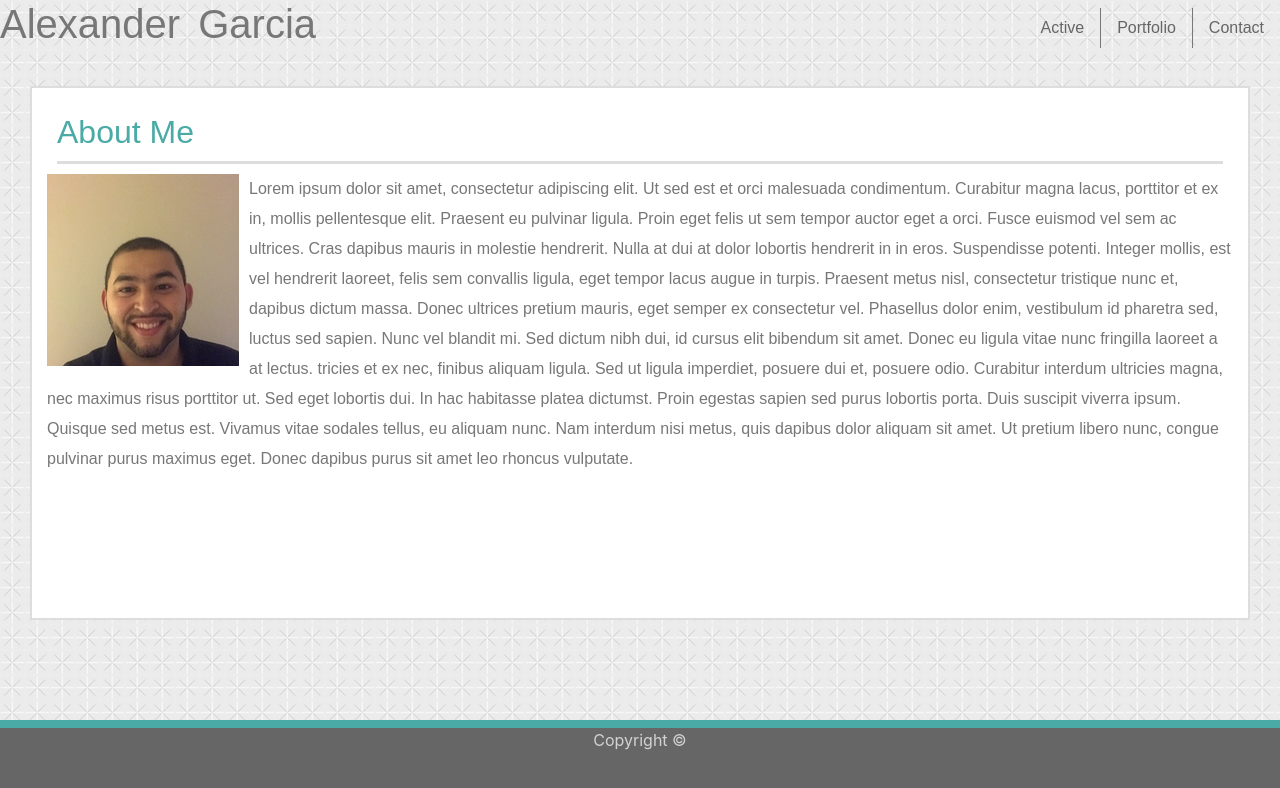
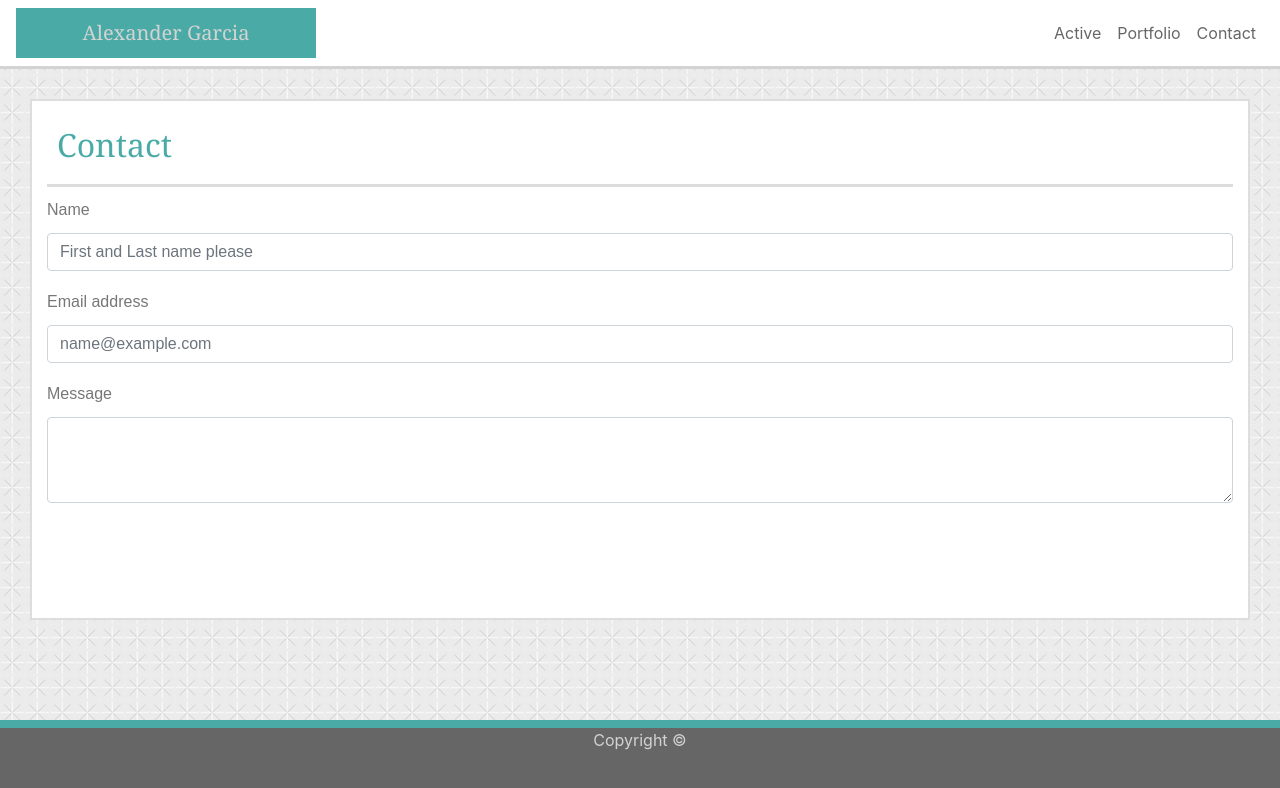
Before and after one commit to AlexPR704/recreate, a plain HTML site: page contact.html in a window 1280 px wide. Drawn offline with nearby package versions, Linux system fonts and the light colour scheme.

Commit message:
Contact done

```diff
--- a/contact.html
+++ b/contact.html
@@ -10,6 +10,52 @@
     <link rel="stylesheet" href="https://stackpath.bootstrapcdn.com/bootstrap/4.3.1/css/bootstrap.min.css"
         integrity="sha384-ggOyR0iXCbMQv3Xipma34MD+dH/1fQ784/j6cY/iJTQUOhcWr7x9JvoRxT2MZw1T" crossorigin="anonymous">
     <link rel="stylesheet" type="text/css" href="custom.css">
+</head>
+
+<body>
+    <div class="box">
+        <nav class="navbar navbar-expand-sm">
+            <a class="navbar-brand">Alexander Garcia</a>
+
+            <button class="navbar-toggler" data-toggle="collapse" data-target="#navbarMenu">
+                <span class="navbar-toggler-icon"></span>
+            </button>
+            <div class="collapse navbar-collapse" id="navbarMenu">
+                <ul class="navbar-nav ml-auto">
+                    <li class="nav-item">
+                        <a href="index.html" class="nav-link">Active</a>
+                    </li>
+                    <li class="nav-item">
+                        <a href="portfolio.html" class="nav-link">Portfolio</a>
+                    </li>
+                    <li class="nav-item">
+                        <a href="contact.html" class="nav-link">Contact</a>
+                    </li>
+                </ul>
+            </div>
+
+        </nav>
+    </div>
+    <div id="content">
+        <form>
+            <h2>Contact</h2>
+            <div class="form-group">
+                <label for="exampleFormControlInput1">Name</label>
+                <input type="email" class="form-control" id="exampleFormControlInput1"
+                    placeholder="First and Last name please">
+            </div>
+            <div class="form-group">
+                <label for="exampleFormControlInput1">Email address</label>
+                <input type="email" class="form-control" id="exampleFormControlInput1" placeholder="name@example.com">
+            </div>
+            <div class="form-group">
+                <label for="exampleFormControlTextarea1">Message</label>
+                <textarea class="form-control" id="exampleFormControlTextarea1" rows="3"></textarea>
+            </div>
+        </form>
+    </div>
+
+
     <script src="https://code.jquery.com/jquery-3.3.1.slim.min.js"
         integrity="sha384-q8i/X+965DzO0rT7abK41JStQIAqVgRVzpbzo5smXKp4YfRvH+8abtTE1Pi6jizo"
         crossorigin="anonymous"></script>
@@ -19,75 +65,6 @@
     <script src="https://stackpath.bootstrapcdn.com/bootstrap/4.3.1/js/bootstrap.min.js"
         integrity="sha384-JjSmVgyd0p3pXB1rRibZUAYoIIy6OrQ6VrjIEaFf/nJGzIxFDsf4x0xIM+B07jRM"
         crossorigin="anonymous"></script>
-
-</head>
-
-
-<body>
-    <div id="box">
-        <header>
-            <h1>Alexander Garcia</h1>
-            <ul class="nav justify-content-end">
-                <li class="nav-item">
-                    <a class="nav-link active" href="#">Active</a>
-                </li>
-                <li class="nav-items">
-                    <a class="nav-link" href="#">Portfolio</a>
-                </li>
-                <li class="nav-item">
-                    <a class="nav-link" href="#">Contact</a>
-                </li>
-            </ul>
-        </header>
-    </div>
-
-    <div id="content">
-        <div id="paragraph">
-            <div class="row">
-                <div class="col-lg-4">
-                </div>
-            </div>
-            <div class="col-lg-4">
-            </div>
-            <h2 id="bodytitle">About Me</h2>
-            <p>
-                <img src="images/Alex pic.png" alt="Alex">
-                Lorem ipsum dolor sit amet, consectetur adipiscing elit. Ut sed est et orci malesuada
-                condimentum.
-                Curabitur magna lacus, porttitor et ex in, mollis pellentesque elit. Praesent eu pulvinar
-                ligula.
-                Proin eget felis ut sem tempor auctor eget a orci. Fusce euismod vel sem ac ultrices. Cras
-                dapibus
-                mauris in molestie hendrerit. Nulla at dui at dolor lobortis hendrerit in in eros.
-                Suspendisse
-                potenti. Integer mollis, est vel hendrerit laoreet, felis sem convallis ligula, eget tempor
-                lacus
-                augue in turpis. Praesent metus nisl, consectetur tristique nunc et, dapibus dictum massa.
-                Donec
-                ultrices pretium mauris, eget semper ex consectetur vel. Phasellus dolor enim, vestibulum id
-                pharetra sed, luctus sed sapien. Nunc vel blandit mi. Sed dictum nibh dui, id cursus elit
-                bibendum
-                sit amet. Donec eu ligula vitae nunc fringilla laoreet a at lectus.
-
-                tricies et ex nec, finibus aliquam ligula. Sed ut ligula imperdiet, posuere dui et, posuere
-                odio.
-                Curabitur interdum ultricies magna, nec maximus risus porttitor ut. Sed eget lobortis dui.
-                In
-                hac
-                habitasse platea dictumst. Proin egestas sapien sed purus lobortis porta. Duis suscipit
-                viverra
-                ipsum. Quisque sed metus est. Vivamus vitae sodales tellus, eu aliquam nunc. Nam interdum
-                nisi
-                metus, quis dapibus dolor aliquam sit amet. Ut pretium libero nunc, congue pulvinar purus
-                maximus
-                eget. Donec dapibus purus sit amet leo rhoncus vulputate.
-            </p>
-        </div>
-
-    </div>
-
-
-
     <footer>
         <p>Copyright ©</p>
     </footer>
--- a/custom.css
+++ b/custom.css
@@ -93,3 +93,12 @@ img {
       border-right-style: solid;
       border-right-width: thin;
   }
+
+  h2 {
+    color: #4aaaa5;
+    font-family: Georgia, 'Times New Roman', Times, serif;
+    border-bottom-style: solid;
+    border-bottom-color: #dddddd;
+    padding: 10px 10px 20px 10px;
+
+  }
```
Also changed, not shown: index.html (+5 -5 lines), portfolio.html (+74 -0 lines).
